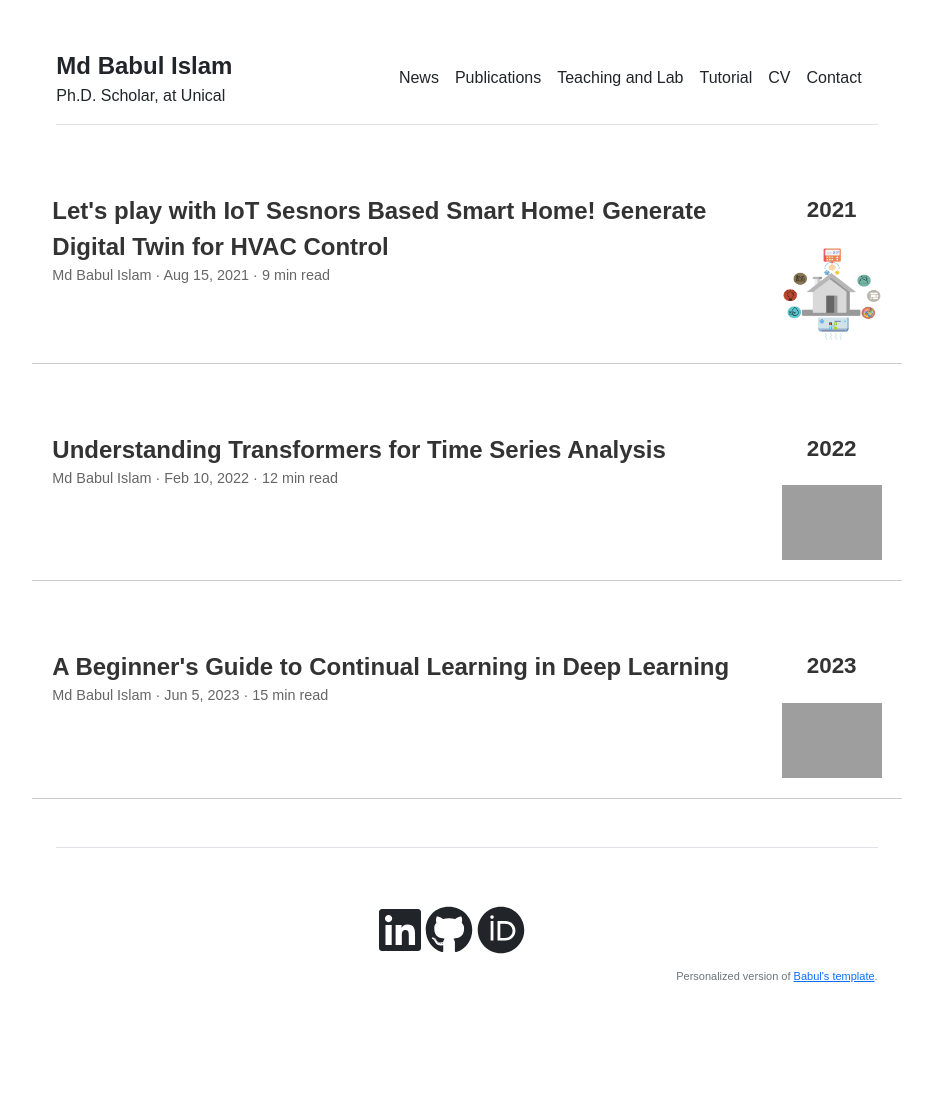
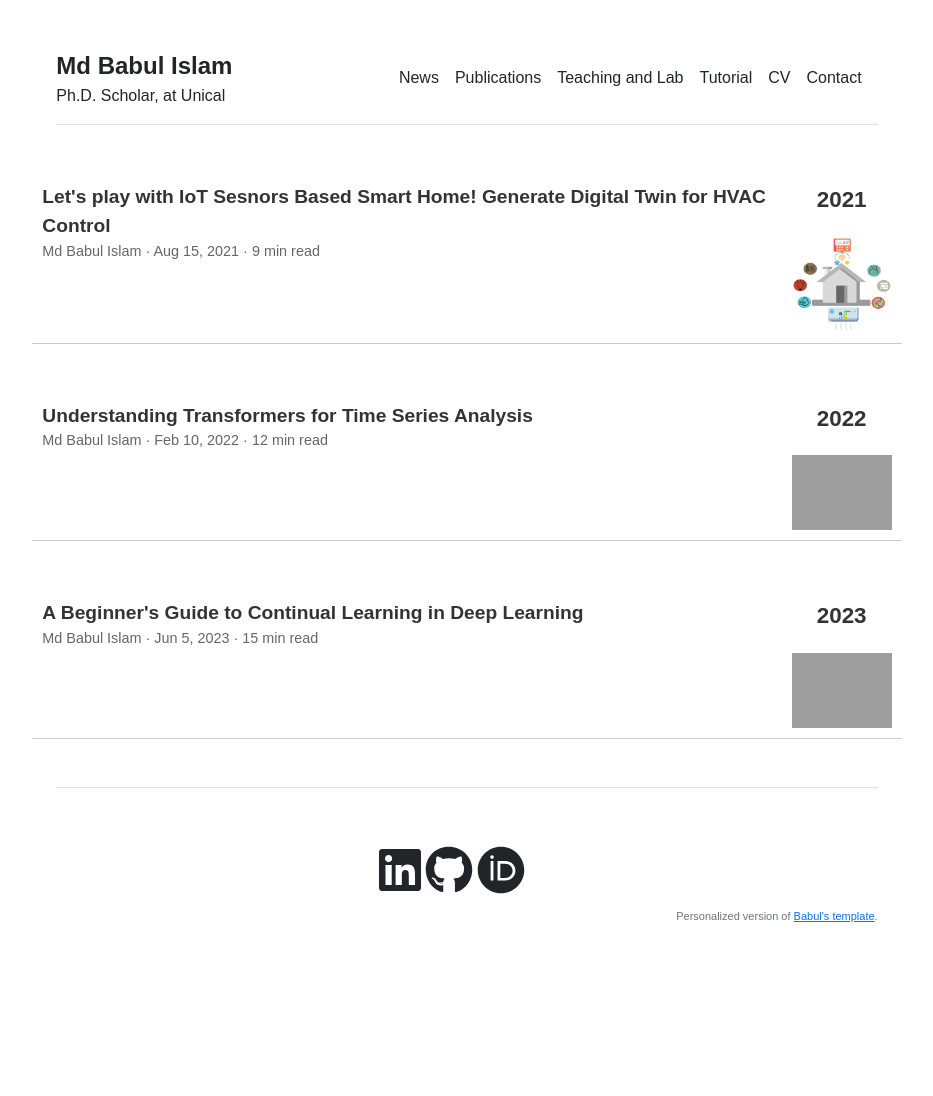
Before and after one commit to babulcseian/babulcseian.github.io, a Jekyll site: the page built from Tutorial.md, in a window 1280 px wide. Shown: the whole page, without its empty margins (173-1106 px from the left). Built offline with Jekyll 4.4.1, drawn with Linux system fonts in a browser that asks for light colours; a style sheet for code colours, icons or effects is not loaded; after the commit the page ends 1036 px from its top, so only the background shows below that.

Commit message:
Update Tutorial.html

```diff
--- a/_includes/Tutorial.html
+++ b/_includes/Tutorial.html
@@ -11,7 +11,7 @@
         }
         .post {
             border-bottom: 1px solid #ccc;
-            padding: 20px;
+            padding: 10px;
             display: flex;
             justify-content: space-between;
             align-items: flex-start;
@@ -20,7 +20,7 @@
             max-width: 1800px;
         }
         .post-title {
-            font-size: 1.5em;
+            font-size: 1.2em;
             font-weight: bold;
             cursor: pointer;
             color: #333;
```
